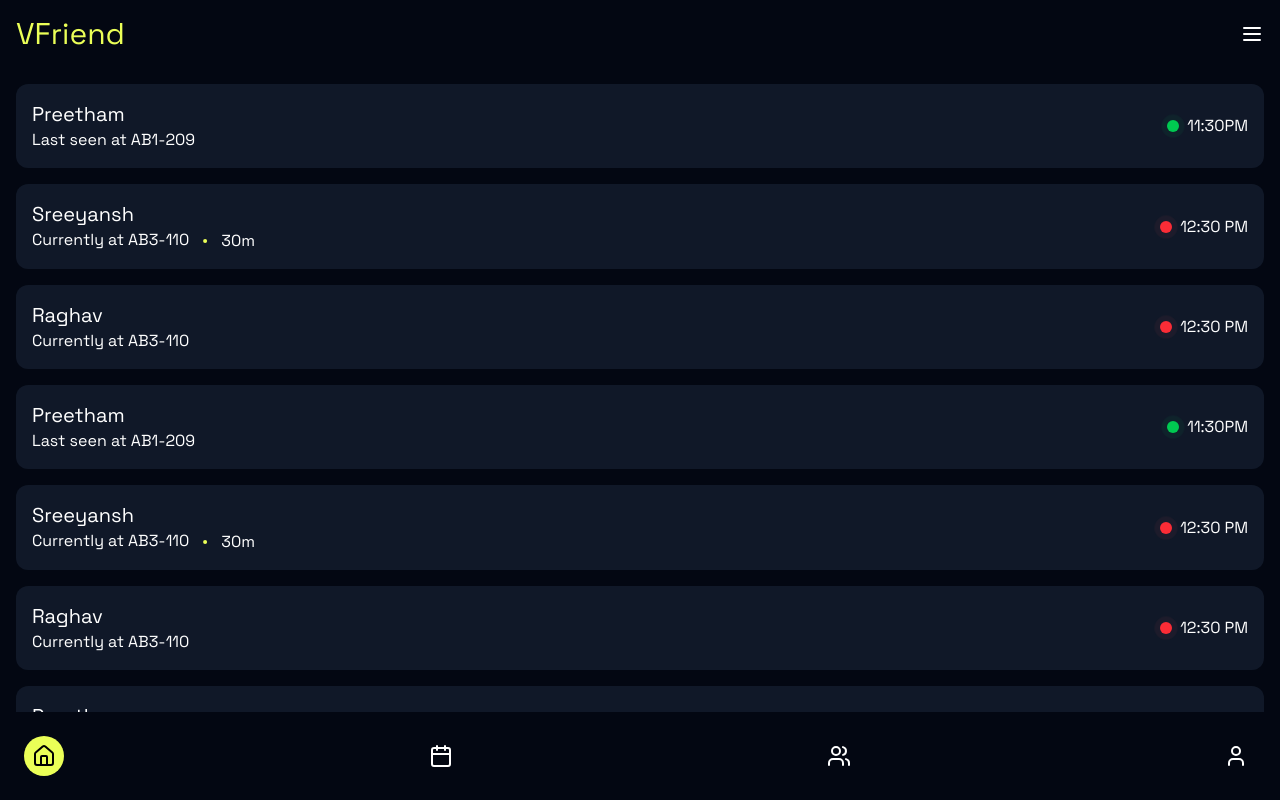
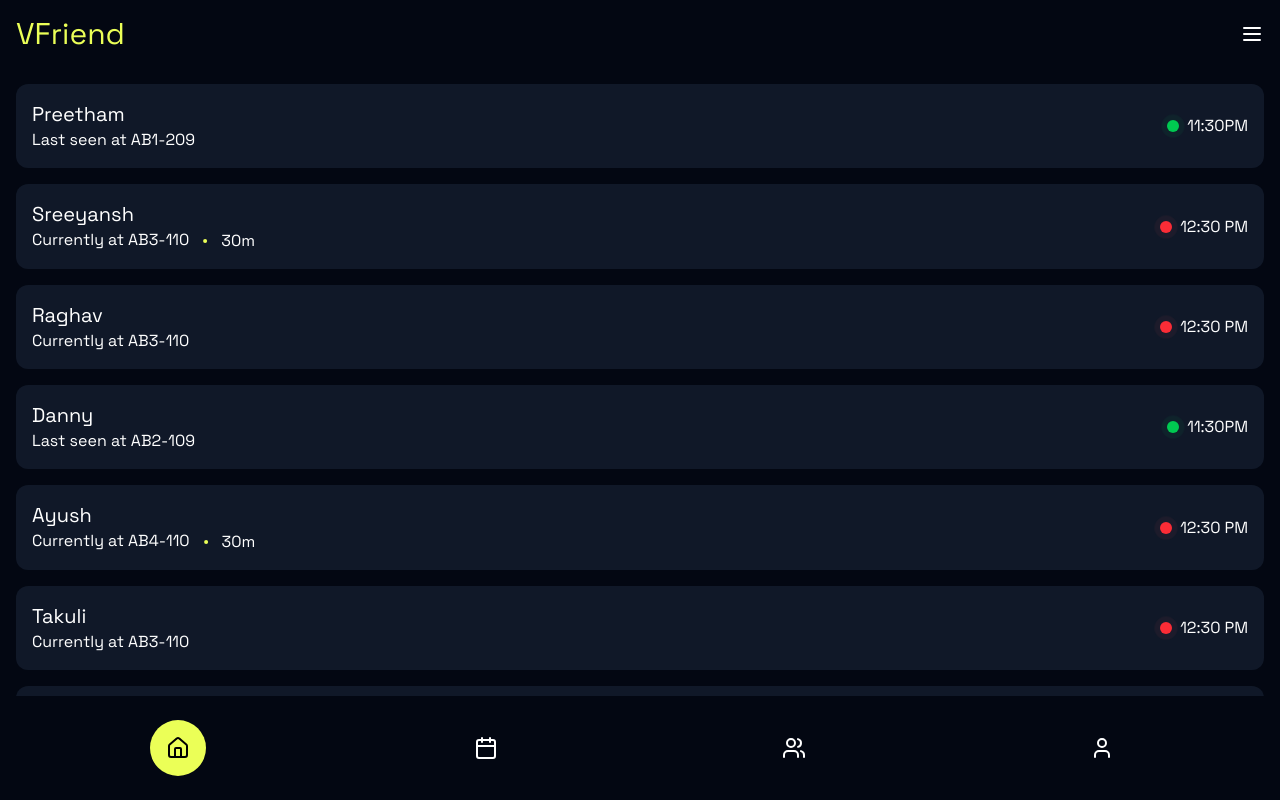
Before and after one commit to ppmpreetham/vfriend, a React (Vite) app: page / in a window 1280 px wide. Built offline with nearby package versions, Linux system fonts and the light colour scheme.

Commit message:
better: types

```diff
--- a/src/components/Footer.tsx
+++ b/src/components/Footer.tsx
@@ -6,42 +6,50 @@ const Footer = () => {
 
   return (
     <div className="flex p-6 justify-between items-center">
+      <div className="flex-1 flex justify-center">
         <button
           onClick={() => setActiveTab("home")}
-        className={`p-2 rounded-full ${
+          className={`p-2 rounded-full w-14 h-14 flex items-center justify-center ${
             activeTab === "home" ? "bg-primary bg-opacity-20" : ""
           }`}
         >
           <Home color={activeTab === "home" ? "black" : "white"} />
         </button>
+      </div>
 
+      <div className="flex-1 flex justify-center">
         <button
           onClick={() => setActiveTab("calendar")}
-        className={`p-2 rounded-full ${
+          className={`p-2 rounded-full w-14 h-14 flex items-center justify-center ${
             activeTab === "calendar" ? "bg-primary bg-opacity-20" : ""
           }`}
         >
           <Calendar color={activeTab === "calendar" ? "black" : "white"} />
         </button>
+      </div>
 
+      <div className="flex-1 flex justify-center">
         <button
           onClick={() => setActiveTab("friends")}
-        className={`p-2 rounded-full ${
+          className={`p-2 rounded-full w-14 h-14 flex items-center justify-center ${
             activeTab === "friends" ? "bg-primary bg-opacity-20" : ""
           }`}
         >
           <Users color={activeTab === "friends" ? "black" : "white"} />
         </button>
+      </div>
 
+      <div className="flex-1 flex justify-center">
         <button
           onClick={() => setActiveTab("profile")}
-        className={`p-2 rounded-full ${
+          className={`p-2 rounded-full w-14 h-14 flex items-center justify-center ${
             activeTab === "profile" ? "bg-primary bg-opacity-20" : ""
           }`}
         >
           <User color={activeTab === "profile" ? "black" : "white"} />
         </button>
       </div>
+    </div>
   );
 };
 
--- a/src/components/home/Home.tsx
+++ b/src/components/home/Home.tsx
@@ -24,20 +24,20 @@ const Home = () => {
       />
       <FriendCard
         available={true}
-        name="Preetham"
-        location="AB1-209"
+        name="Danny"
+        location="AB2-109"
         time="11:30PM"
       />
       <FriendCard
         available={false}
-        name="Sreeyansh"
-        location="AB3-110"
+        name="Ayush"
+        location="AB4-110"
         distance="30"
         time="12:30 PM"
       />
       <FriendCard
         available={false}
-        name="Raghav"
+        name="Takuli"
         location="AB3-110"
         time="12:30 PM"
       />
--- a/src/components/home/friendCard.tsx
+++ b/src/components/home/friendCard.tsx
@@ -1,12 +1,5 @@
 import { Dot } from "lucide-react";
-
-interface FriendCardProps {
-  name: string;
-  available: boolean;
-  location: string;
-  time: string;
-  distance?: string;
-}
+import type { FriendCardProps } from "../../types/friendCard";
 
 const FriendCard = ({
   name,
@@ -16,7 +9,7 @@ const FriendCard = ({
   time,
 }: FriendCardProps) => {
   return (
-    <div className="flex p-4 bg-gray-900 rounded-xl m-4 flex-row items-center justify-between text-white">
+    <div className="flex p-4 bg-gray-900 rounded-xl m-4 flex-row items-center justify-between text-white select-none">
       <div className="flex flex-col">
         <div className="text-xl">{name}</div>
         <div>
--- /dev/null
+++ b/src/types/friendCard.ts
@@ -0,0 +1,7 @@
+export interface FriendCardProps {
+  name: string;
+  available: boolean;
+  location: string;
+  time: string;
+  distance?: string;
+}
```
Lines whose indentation alone changed are shown as unchanged.
